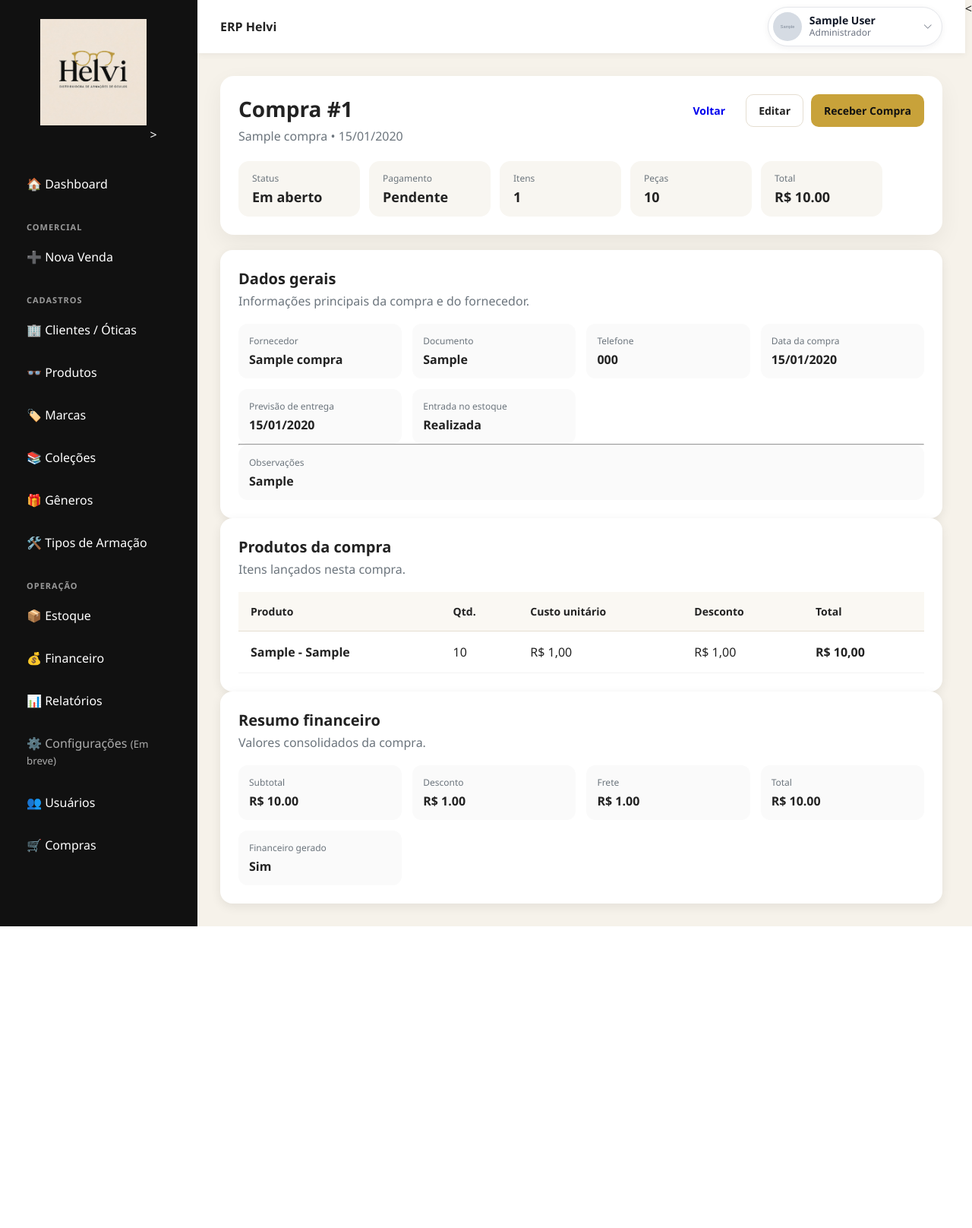
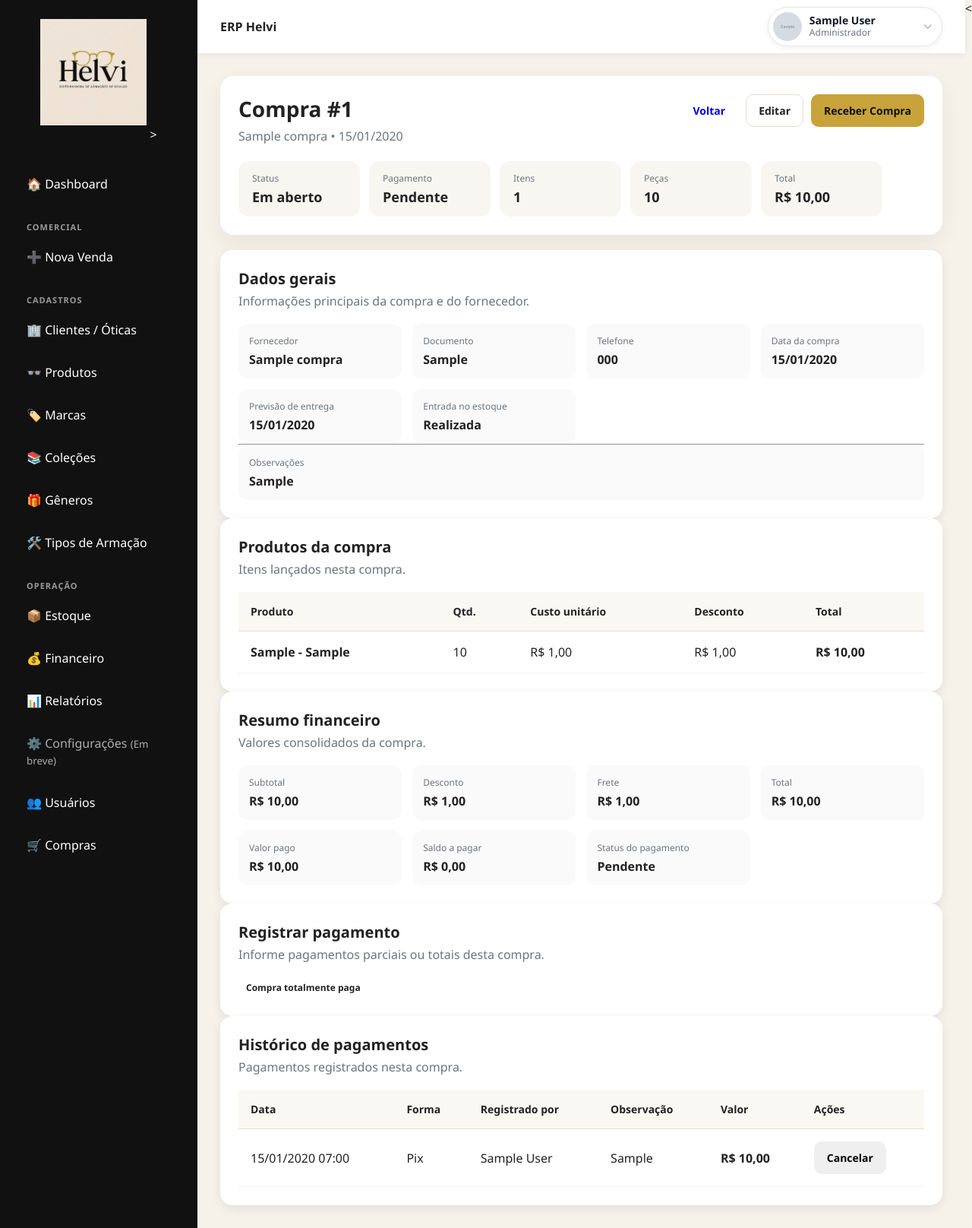
Before and after one commit to paulo-vsfreitas/erp-helvi-distribuidora, a Django app: page /compras/1/ in a window 1280 px wide. Shown: the whole page at 76% size. Before the commit the page ends 1219 px from the top, so only its background shows below. Run offline with Django 5.2, Linux system fonts and the light colour scheme; a user stored in the database is signed in; tables that the repository leaves empty hold one stand-in row (values such as "Sample post"); grey boxes marked "Sample" are stand-in pictures.

Commit message:
Sprint 3.7 - Pagamentos e refinamentos do módulo Compras

```diff
--- a/compras/forms/__init__.py
+++ b/compras/forms/__init__.py
@@ -1 +1,2 @@
 from .compra import *
+from .pagamento import *
--- /dev/null
+++ b/compras/forms/pagamento.py
@@ -0,0 +1,48 @@
+from decimal import Decimal, InvalidOperation
+
+from django import forms
+
+from compras.models import PagamentoCompra
+
+
+class PagamentoCompraForm(forms.ModelForm):
+    valor = forms.CharField(required=True)
+
+    class Meta:
+        model = PagamentoCompra
+        fields = [
+            "valor",
+            "forma_pagamento",
+            "observacao",
+        ]
+
+        widgets = {
+            "forma_pagamento": forms.Select(attrs={"class": "form-select"}),
+            "observacao": forms.Textarea(attrs={"rows": 3, "class": "form-control"}),
+        }
+
+    def __init__(self, *args, **kwargs):
+        self.compra = kwargs.pop("compra", None)
+        super().__init__(*args, **kwargs)
+
+        self.fields["valor"].widget.attrs.update({
+            "class": "form-control",
+            "placeholder": "Ex: 150,00",
+            "inputmode": "decimal",
+        })
+
+    def clean_valor(self):
+        valor = self.cleaned_data.get("valor")
+
+        try:
+            valor = Decimal(str(valor).replace(".", "").replace(",", "."))
+        except InvalidOperation:
+            raise forms.ValidationError("Informe um valor válido.")
+
+        if valor <= 0:
+            raise forms.ValidationError("O valor deve ser maior que zero.")
+
+        if self.compra and valor > self.compra.saldo_a_pagar:
+            raise forms.ValidationError("O valor informado é maior que o saldo a pagar.")
+
+        return valor
--- a/compras/models.py
+++ b/compras/models.py
@@ -29,9 +29,9 @@ class Compra(models.Model):
     ]
 
     status = models.CharField(
-    max_length=30,
-    choices=STATUS_CHOICES,
-    default=STATUS_AGUARDANDO_ENTREGA,
+        max_length=30,
+        choices=STATUS_CHOICES,
+        default=STATUS_AGUARDANDO_ENTREGA,
     )
 
     status_pagamento = models.CharField(
@@ -253,3 +253,67 @@ class ItemCompra(models.Model):
     def save(self, *args, **kwargs):
         self.total = (self.quantidade * self.custo_unitario) - self.desconto
         super().save(*args, **kwargs)
+
+
+class PagamentoCompra(models.Model):
+    FORMA_PIX = "pix"
+    FORMA_DINHEIRO = "dinheiro"
+    FORMA_CARTAO = "cartao"
+    FORMA_BOLETO = "boleto"
+    FORMA_TRANSFERENCIA = "transferencia"
+    FORMA_OUTRA = "outra"
+
+    FORMA_CHOICES = [
+        (FORMA_PIX, "Pix"),
+        (FORMA_DINHEIRO, "Dinheiro"),
+        (FORMA_CARTAO, "Cartão"),
+        (FORMA_BOLETO, "Boleto"),
+        (FORMA_TRANSFERENCIA, "Transferência"),
+        (FORMA_OUTRA, "Outra"),
+    ]
+
+    compra = models.ForeignKey(
+        Compra,
+        on_delete=models.CASCADE,
+        related_name="pagamentos",
+        verbose_name="Compra",
+    )
+
+    valor = models.DecimalField(
+        max_digits=12,
+        decimal_places=2,
+        validators=[MinValueValidator(Decimal("0.01"))],
+        verbose_name="Valor pago",
+    )
+
+    forma_pagamento = models.CharField(
+        max_length=30,
+        choices=FORMA_CHOICES,
+        default=FORMA_PIX,
+        verbose_name="Forma de pagamento",
+    )
+
+    observacao = models.TextField(
+        blank=True,
+        verbose_name="Observação",
+    )
+
+    registrado_por = models.ForeignKey(
+        settings.AUTH_USER_MODEL,
+        on_delete=models.PROTECT,
+        related_name="pagamentos_compras_registrados",
+        verbose_name="Registrado por",
+    )
+
+    registrado_em = models.DateTimeField(
+        auto_now_add=True,
+        verbose_name="Registrado em",
+    )
+
+    class Meta:
+        verbose_name = "Pagamento da compra"
+        verbose_name_plural = "Pagamentos da compra"
+        ordering = ["-registrado_em"]
+
+    def __str__(self):
+        return f"Pagamento Compra #{self.compra.numero} - R$ {self.valor}"
--- a/compras/templates/compras/ficha_compra.html
+++ b/compras/templates/compras/ficha_compra.html
@@ -157,5 +157,93 @@
         </div>
     </div>
 </div>
+<div class="card mt-3">
+    <div class="card-body">
+        <div class="ficha-section-title">
+            <h3>Registrar pagamento</h3>
+            <p>Informe pagamentos parciais ou totais desta compra.</p>
+        </div>
 
+        {% if compra.saldo_a_pagar > 0 %}
+            <form method="post" action="{% url 'compras:registrar_pagamento' compra.pk %}">
+                {% csrf_token %}
+
+                <div class="row g-3">
+                    <div class="col-md-3">
+                        {{ pagamento_form.valor.label_tag }}
+                        {{ pagamento_form.valor }}
+                    </div>
+
+                    <div class="col-md-3">
+                        {{ pagamento_form.forma_pagamento.label_tag }}
+                        {{ pagamento_form.forma_pagamento }}
+                    </div>
+
+                    <div class="col-md-6">
+                        {{ pagamento_form.observacao.label_tag }}
+                        {{ pagamento_form.observacao }}
+                    </div>
+                </div>
+
+                <div class="mt-3 text-end">
+                    <button type="submit" class="btn btn-primary">
+                        Registrar Pagamento
+                    </button>
+                </div>
+            </form>
+        {% else %}
+            <span class="badge bg-success">Compra totalmente paga</span>
+        {% endif %}
+    </div>
+</div>
+
+<div class="card mt-3">
+    <div class="card-body">
+        <div class="ficha-section-title">
+            <h3>Histórico de pagamentos</h3>
+            <p>Pagamentos registrados nesta compra.</p>
+        </div>
+
+        {% if pagamentos %}
+            <div class="table-responsive">
+                <table class="table align-middle">
+                    <thead>
+                        <tr>
+                            <th>Data</th>
+                            <th>Forma</th>
+                            <th>Registrado por</th>
+                            <th>Observação</th>
+                            <th class="text-end">Valor</th>
+                            <th class="text-end">Ações</th>
+                        </tr>
+                    </thead>
+
+                    <tbody>
+                        {% for pagamento in pagamentos %}
+                        <tr>
+                            <td>{{ pagamento.registrado_em|date:"d/m/Y H:i" }}</td>
+                            <td>{{ pagamento.get_forma_pagamento_display }}</td>
+                            <td>{{ pagamento.registrado_por }}</td>
+                            <td>{{ pagamento.observacao|default:"-" }}</td>
+                            <td class="text-end">
+                                <strong>R$ {{ pagamento.valor|floatformat:2 }}</strong>
+                            </td>
+                            <td class="text-end">
+                                <form method="post" action="{% url 'compras:cancelar_pagamento' pagamento.pk %}">
+                                    {% csrf_token %}
+                                    <button type="submit" class="btn btn-sm btn-outline-danger">
+                                        Cancelar
+                                    </button>
+                                </form>
+                            </td>
+                        </tr>
+                        {% endfor %}
+                    </tbody>
+                </table>
+            </div>
+        {% else %}
+            <p class="text-muted mb-0">Nenhum pagamento registrado.</p>
+        {% endif %}
+    </div>
+</div>
 {% endblock %}
--- a/compras/urls.py
+++ b/compras/urls.py
@@ -7,6 +7,8 @@ from compras.views.edicao import editar_compra
 from compras.views.estoque import receber_compra_view
 from compras.views.ficha import ficha_compra
 from compras.views.api.produtos import api_buscar_produtos
+from compras.views.pagamento import registrar_pagamento
+from compras.views.cancelamento_pagamento import cancelar_pagamento
 
 
 app_name = "compras"
@@ -19,4 +21,6 @@ urlpatterns = [
     path("<int:pk>/editar/", editar_compra, name="editar"),
     path("<int:pk>/receber/", receber_compra_view, name="receber"),
     path("api/produtos/", api_buscar_produtos, name="api_buscar_produtos"),
+    path("<int:pk>/pagamento/", registrar_pagamento, name="registrar_pagamento"),
+    path("pagamentos/<int:pk>/cancelar/", cancelar_pagamento, name="cancelar_pagamento"),
 ]
--- a/compras/views/ficha.py
+++ b/compras/views/ficha.py
@@ -1,7 +1,12 @@
 from django.contrib.auth.decorators import login_required
 from django.shortcuts import get_object_or_404, render
+from compras.forms import PagamentoCompraForm, compra
 
 from compras.models import Compra
+
+
+def moeda(valor):
+    return f"R$ {valor:.2f}".replace(".", ",")
 
 
 @login_required
@@ -21,7 +26,7 @@ def ficha_compra(request, pk):
         {"label": "Pagamento", "valor": compra.get_status_pagamento_display()},
         {"label": "Itens", "valor": quantidade_itens},
         {"label": "Peças", "valor": quantidade_pecas},
-        {"label": "Total", "valor": f"R$ {compra.total:.2f}"},
+        {"label": "Total", "valor": moeda(compra.total)},
     ]
 
     dados_gerais = [
@@ -42,15 +47,16 @@ def ficha_compra(request, pk):
     ]
 
     resumo_financeiro = [
-        {"label": "Subtotal", "valor": f"R$ {compra.subtotal:.2f}"},
-        {"label": "Desconto", "valor": f"R$ {compra.desconto:.2f}"},
-        {"label": "Frete", "valor": f"R$ {compra.frete:.2f}"},
-        {"label": "Total", "valor": f"R$ {compra.total:.2f}"},
-        {
-            "label": "Financeiro gerado",
-            "valor": "Sim" if compra.financeiro_gerado else "Não",
-        },
+        {"label": "Subtotal", "valor": moeda(compra.subtotal)},
+        {"label": "Desconto", "valor": moeda(compra.desconto)},
+        {"label": "Frete", "valor": moeda(compra.frete)},
+        {"label": "Total", "valor": moeda(compra.total)},
+        {"label": "Valor pago", "valor": moeda(compra.valor_pago)},
+        {"label": "Saldo a pagar", "valor": moeda(compra.saldo_a_pagar)},
+        {"label": "Status do pagamento", "valor": compra.get_status_pagamento_display()},
     ]
+    pagamentos = compra.pagamentos.select_related("registrado_por").all()
+    pagamento_form = PagamentoCompraForm(compra=compra)
 
     context = {
         "compra": compra,
@@ -62,6 +68,8 @@ def ficha_compra(request, pk):
         "ficha_resumo": ficha_resumo,
         "dados_gerais": dados_gerais,
         "resumo_financeiro": resumo_financeiro,
+        "pagamentos": pagamentos,
+        "pagamento_form": pagamento_form,
     }
 
     return render(request, "compras/ficha_compra.html", context)
```
Also changed, not shown: compras/services/cancelamento_pagamento_service.py (added, +20 -0 lines), compras/services/pagamento_service.py (added, +17 -0 lines), compras/views/cancelamento_pagamento.py (added, +20 -0 lines), compras/views/pagamento.py (added, +25 -0 lines), compras/migrations/0005_pagamentocompra.py (added).
